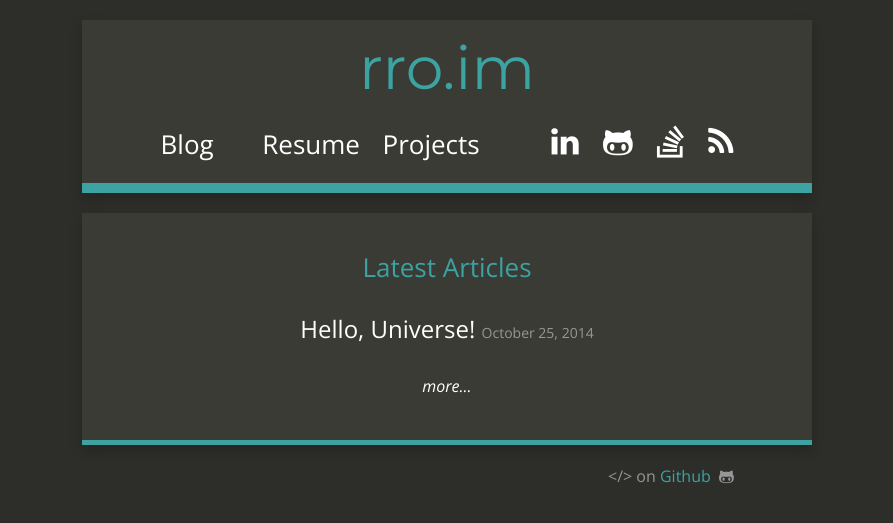
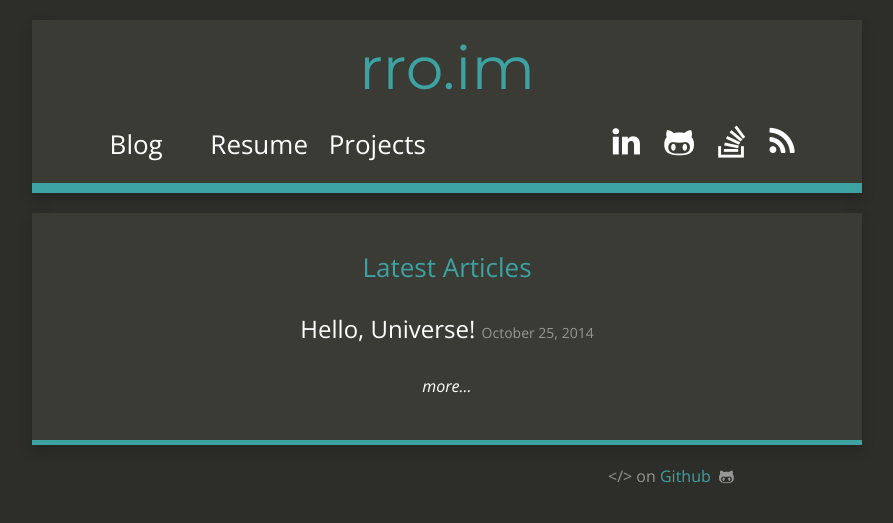
Before and after one commit to roim/roim.github.io, a Jekyll site: the page built from index.html, in a window 1280 px wide. Shown: the top 523 px of the page, without its empty margins (193-1086 px from the left). Built offline with Jekyll 4.4.1, drawn with Linux system fonts in a browser that asks for light colours; nearby versions of some CDN libraries; Markdown is read by kramdown in place of the engine named in the settings.

Commit message:
Main width 700px->800px

```diff
--- a/_includes/header.html
+++ b/_includes/header.html
@@ -12,7 +12,7 @@
   </div>
   {% endif %}
 
-  <div class="col-md-7 directory">
+  <div class="col-md-6 directory">
     <div class="col-md-4">
     <a href="/posts/">Blog</a>
     </div>
@@ -24,7 +24,9 @@
     </div>
   </div>
 
-  <div class="col-md-5 links">
+  <div class="col-md-2"></div>
+
+  <div class="col-md-4 links">
     {% if site.twitter_username %}<a href="http://www.twitter.com/{{ site.twitter_username }}" target="_new"><i class="fa fa-twitter fa-2x"></i></a>{% endif %}
     {% if site.linkedin_link %}<a href="{{ site.linkedin_link }}" target="_new"><i class="fa fa-linkedin fa-2x"></i></a>{% endif %}
     {% if site.google_plus_link %}<a href="{{ site.google_plus_link }}" target="_new"><i class="fa fa-google-plus fa-2x"></i></a>{% endif %}
--- a/css/style.scss
+++ b/css/style.scss
@@ -224,8 +224,8 @@ ul {
   padding: 0px;
 
   @media (min-width: $screen-sm-min) {
-    width: 700px;
-    max-width:700px;
+    width: 800px;
+    max-width: 800px;
   }
 
   .header {
```
